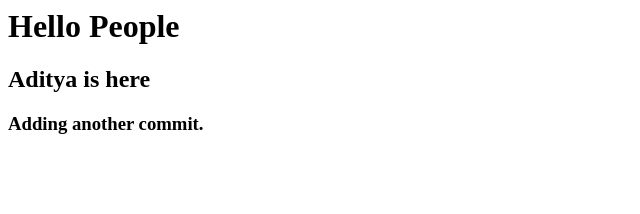
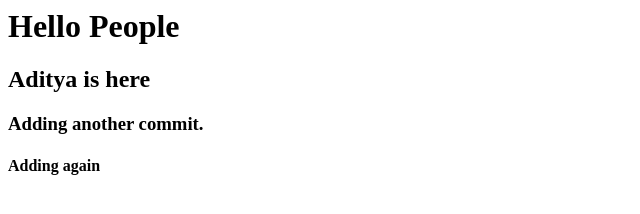
Before and after one commit to Aditya-rgb/CI-CD-Pipeline, a plain HTML site: page index.html in a window 1280 px wide. Shown: the whole page, without its empty margins (0-640 px from the left). Drawn offline with Linux system fonts and the light colour scheme.

Commit message:
Update index.html

```diff
--- a/index.html
+++ b/index.html
@@ -3,3 +3,5 @@
 <h2>Aditya is here</h2>
 
 <h3>Adding another commit.</h3>
+
+<h4> Adding again</h4>
```
